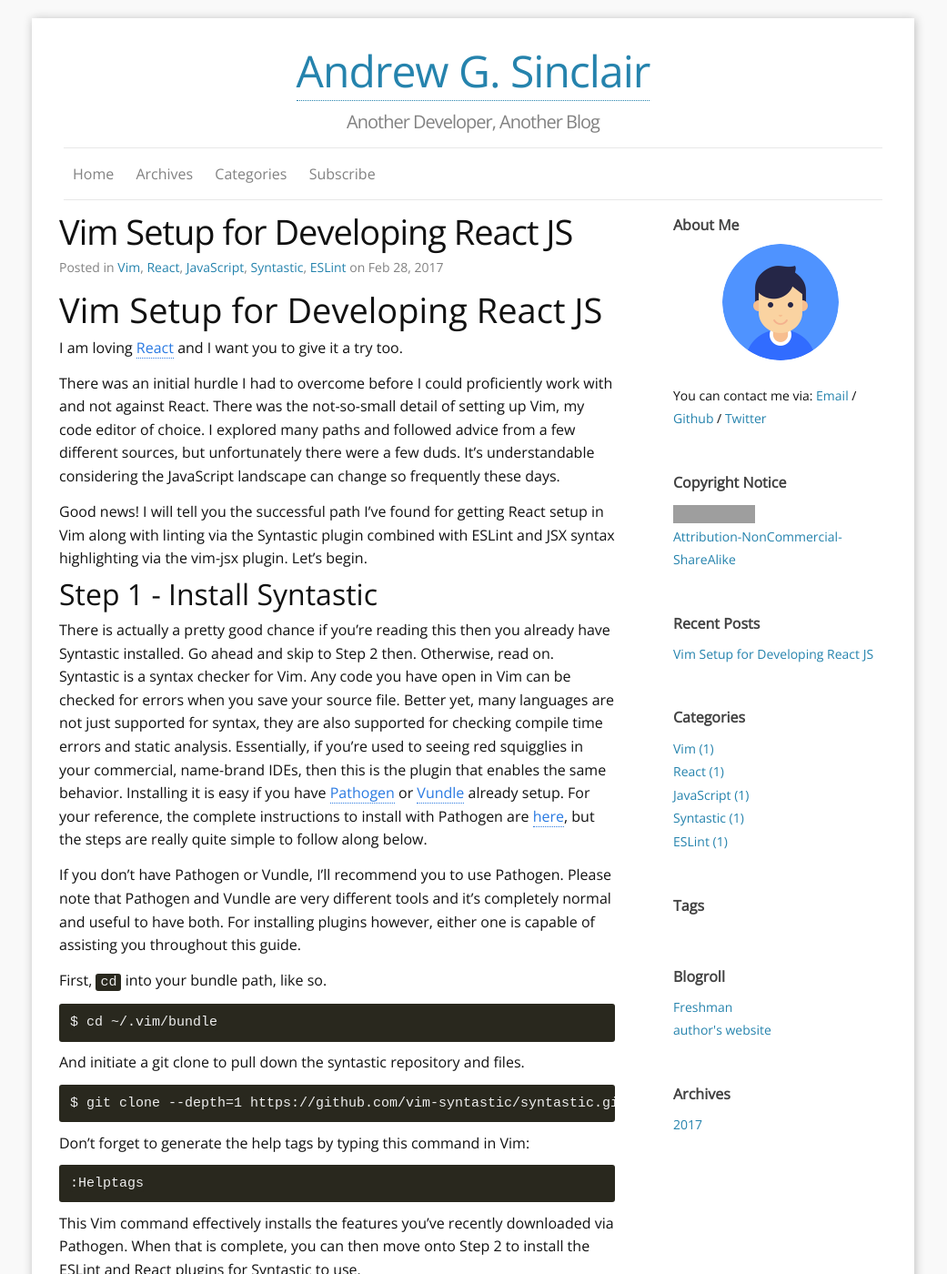
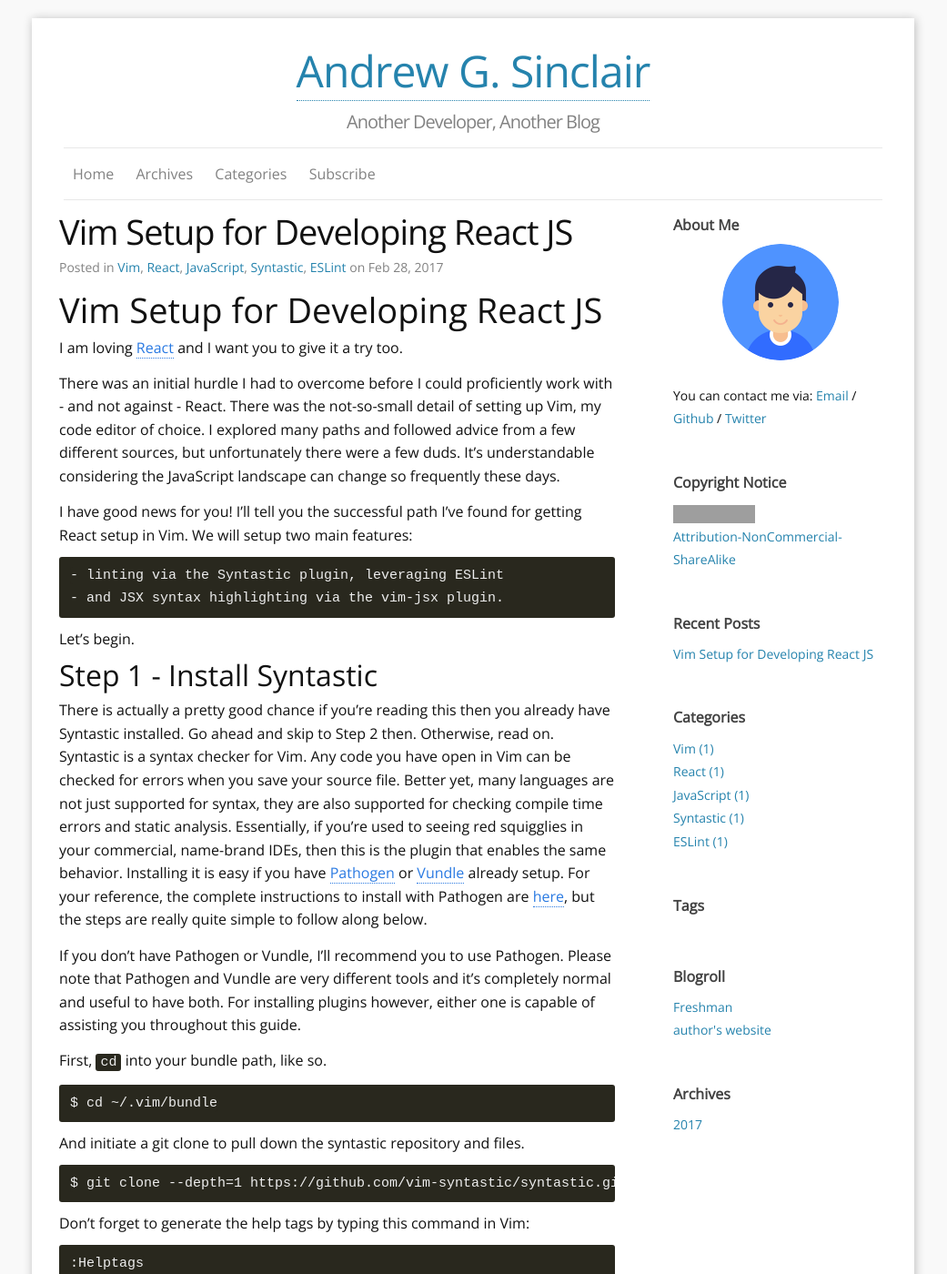
Before and after one commit to AndrewSinclair/AndrewSinclair.github.io, a Jekyll site: the page built from _posts/2017-02-28-vim-setup-for-developing-react-js.md, in a window 1280 px wide and 1400 px high. Shown: the whole window at 91% size, without its empty margins (120-1161 px from the left). Built offline with Jekyll 4.4.1, drawn with Linux system fonts in a browser that asks for light colours; our own code applies the rules of GitHub Pages for plain Markdown files; comment, search, counter and statistics services are not loaded; some of the changed text lies outside the part shown; grey boxes are pictures that could not be loaded.

Commit message:
Fix grammar

```diff
--- a/_posts/2017-02-28-vim-setup-for-developing-react-js.md
+++ b/_posts/2017-02-28-vim-setup-for-developing-react-js.md
@@ -8,9 +8,14 @@ categories: Vim React JavaScript Syntastic ESLint
 
 I am loving [React](https://facebook.github.io/react/) and I want you to give it a try too.
 
-There was an initial hurdle I had to overcome before I could proficiently work with and not against React. There was the not-so-small detail of setting up Vim, my code editor of choice. I explored many paths and followed advice from a few different sources, but unfortunately there were a few duds. It's understandable considering the JavaScript landscape can change so frequently these days.
+There was an initial hurdle I had to overcome before I could proficiently work with - and not against - React. There was the not-so-small detail of setting up Vim, my code editor of choice. I explored many paths and followed advice from a few different sources, but unfortunately there were a few duds. It's understandable considering the JavaScript landscape can change so frequently these days.
 
-Good news! I will tell you the successful path I've found for getting React setup in Vim along with linting via the Syntastic plugin combined with ESLint and JSX syntax highlighting via the vim-jsx plugin. Let's begin.
+I have good news for you! I'll tell you the successful path I've found for getting React setup in Vim. We will setup two main features:
+
+    - linting via the Syntastic plugin, leveraging ESLint
+	- and JSX syntax highlighting via the vim-jsx plugin.
+
+Let's begin.
 
 
 ## Step 1 - Install Syntastic
```
Also changed, not shown: other parts of _posts/2017-02-28-vim-setup-for-developing-react-js.md (+2 -2 lines).
